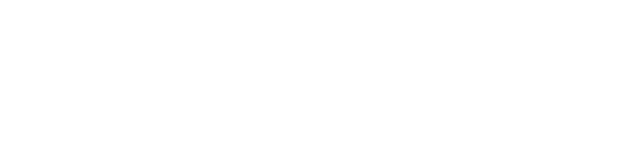
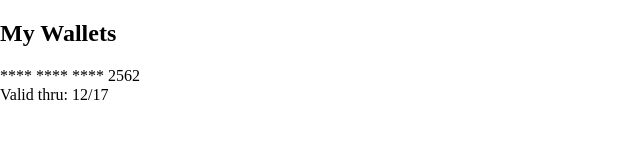
Before and after one commit to Doniyorbek-Coder/money-transfers-page, a plain HTML site: page index.html in a window 1280 px wide. Shown: the whole page, without its empty margins (0-640 px from the left). Drawn offline with Linux system fonts and the light colour scheme.

Commit message:
add transfer-wallets codes

```diff
--- a/index.html
+++ b/index.html
@@ -13,14 +13,22 @@
     <link rel="stylesheet" href="css/styles.css" />
   </head>
   <body>
-    <!-- <main class="site-content">
+    <main class="site-content">
       <section class="index-transfers">
         <div class="container transfers-container">
           <div class="transfer-wallets">
-            <h2 class="transfer-wallets-title">My Wallets</h2>
+            <footer class="transfer-wallets-footer">
+              <h2 class="transfer-wallets-title">My Wallets</h2>
+              <div class="transfer-wallets-plus"></div>
+            </footer>
+            <div class="transfer-wallets-card">
+              <div class="wallet-card-logo visa"></div>
+              <div class="wallet-card-number">**** **** **** 2562</div>
+              <div class="wallet-card-date">Valid thru: 12/17</div>
+            </div>
           </div>
         </div>
       </section>
-    </main> -->
+    </main>
   </body>
 </html>
```
